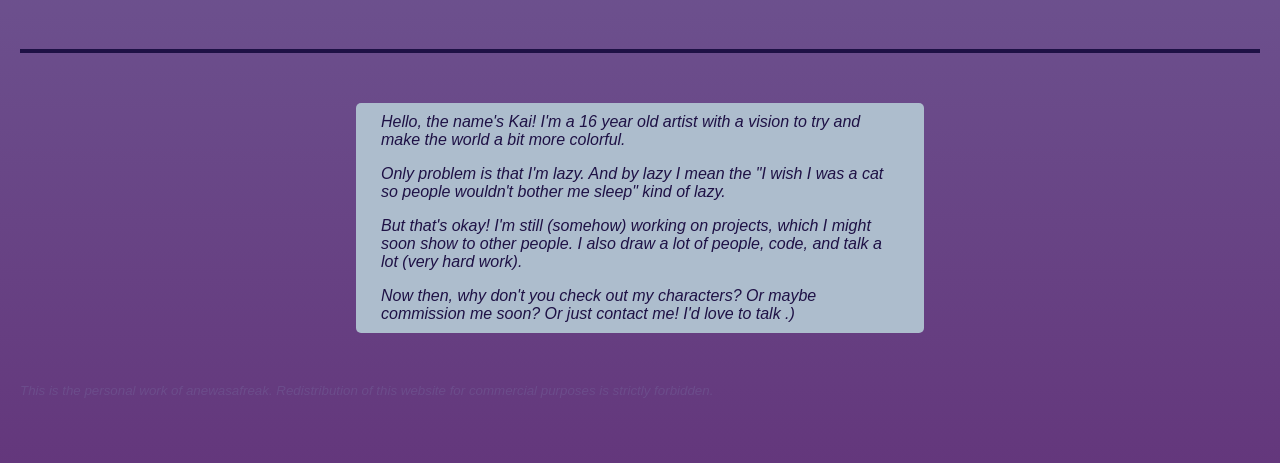
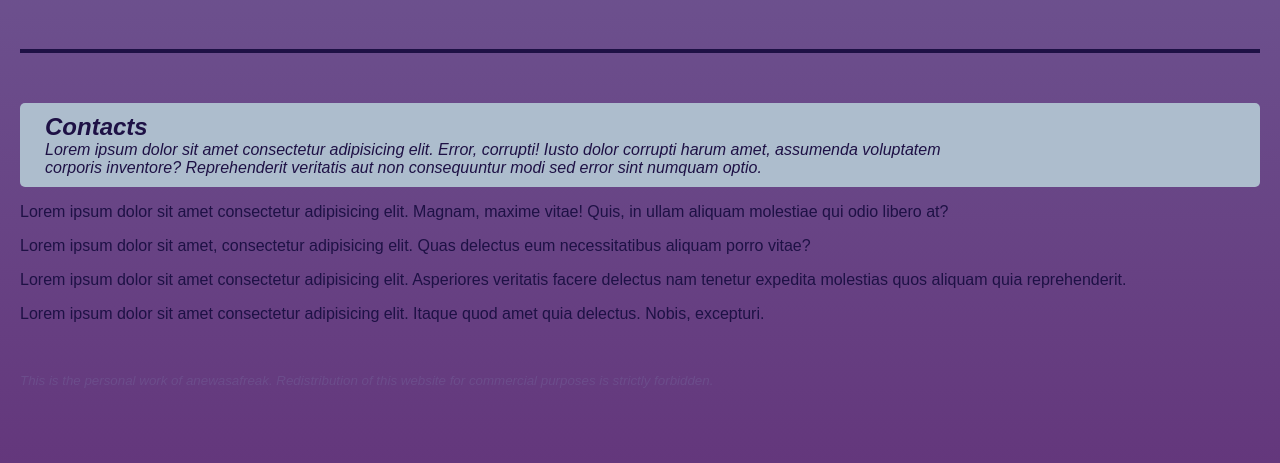
Before and after one commit to anewasafreak/anewasafreak.github.io, a plain HTML site: page index.html in a window 1280 px wide. Shown: the part 151-614 px from the top of the page. Drawn offline with Linux system fonts and the light colour scheme.

Commit message:
added more styling. Started changing the homepage.

```diff
--- a/css/style.scss
+++ b/css/style.scss
@@ -102,19 +102,18 @@ nav {
   }
 }
 
-#home-desc {
+#navigation {
   background-color: $main-bg;
   font-style: italic;
-  width: calc(45% - 40px);
-  margin: auto;
+  max-width: fit-content;
   padding: 10px 25px;
   border-radius: 5px;
-  p:last-child {
-    margin: 0;
+  .nav-info {
+    width: 80%;
   }
-
-  p:first-child {
-    margin-top: 0;
+  h1 {
+    max-width: fit-content;
+    margin:0;
   }
 }
 
@@ -144,19 +143,27 @@ footer {
 
 .profile-wrapper {
   background-color: $profile-bg;
-  // display: flex;
+  position: relative;
+  width: 65%;
+  margin: auto;
 
   ul {
     padding: 0;
     list-style: none;
+
+    li {
+      width: 80%;
+      padding: 3px;
+    }
   }
 
   .headshot {
     width: 150px;
     height: 150px;
     position: absolute;
-    left: calc(100% - 150px);
-    // bottom: 200px;
-    // float: right;
+    top: 5px;
+    right: 0px;
+    border-radius: 100%;
+    border: 5px white solid;
   }
 }
--- a/index.html
+++ b/index.html
@@ -27,19 +27,21 @@
     <div class="divider"></div>
 
     <main>
-        <article id="home-desc">
-            <p>Hello, the name's Kai! I'm a 16 year old artist with a vision to try and make the world a bit more
-                colorful.</p>
-            <p>Only problem is that I'm lazy. And by lazy I mean the "I wish I was a cat so people wouldn't bother me
-                sleep" kind of lazy.</p>
-            <p>But that's okay! I'm still (somehow) working on projects, which I might soon show to other people. I also
-                draw a lot of people, code, and talk a lot (very hard work).</p>
-            <p>Now then, why don't you check out my characters? Or maybe commission me soon? Or just contact me! I'd
-                love to talk .)</p>
+        <article id="navigation">
+            <h1><a>Contacts</a></h1>
+            <div class="nav-info">Lorem ipsum dolor sit amet consectetur adipisicing elit. Error, corrupti! Iusto dolor
+                corrupti harum amet, assumenda voluptatem corporis inventore? Reprehenderit veritatis aut non
+                consequuntur modi sed error sint numquam optio.</div>
         </article>
-
         <article id="info-abt-me">
-
+            <p>Lorem ipsum dolor sit amet consectetur adipisicing elit. Magnam, maxime vitae! Quis, in ullam aliquam
+                molestiae qui odio libero at?</p>
+            <p>Lorem ipsum dolor sit amet, consectetur adipisicing elit. Quas delectus eum necessitatibus aliquam porro
+                vitae?</p>
+            <p>Lorem ipsum dolor sit amet consectetur adipisicing elit. Asperiores veritatis facere delectus nam tenetur
+                expedita molestias quos aliquam quia reprehenderit.</p>
+            <p>Lorem ipsum dolor sit amet consectetur adipisicing elit. Itaque quod amet quia delectus. Nobis,
+                excepturi.</p>
         </article>
     </main>
 
```
Also changed, not shown: css/style.css, 1 other file.
